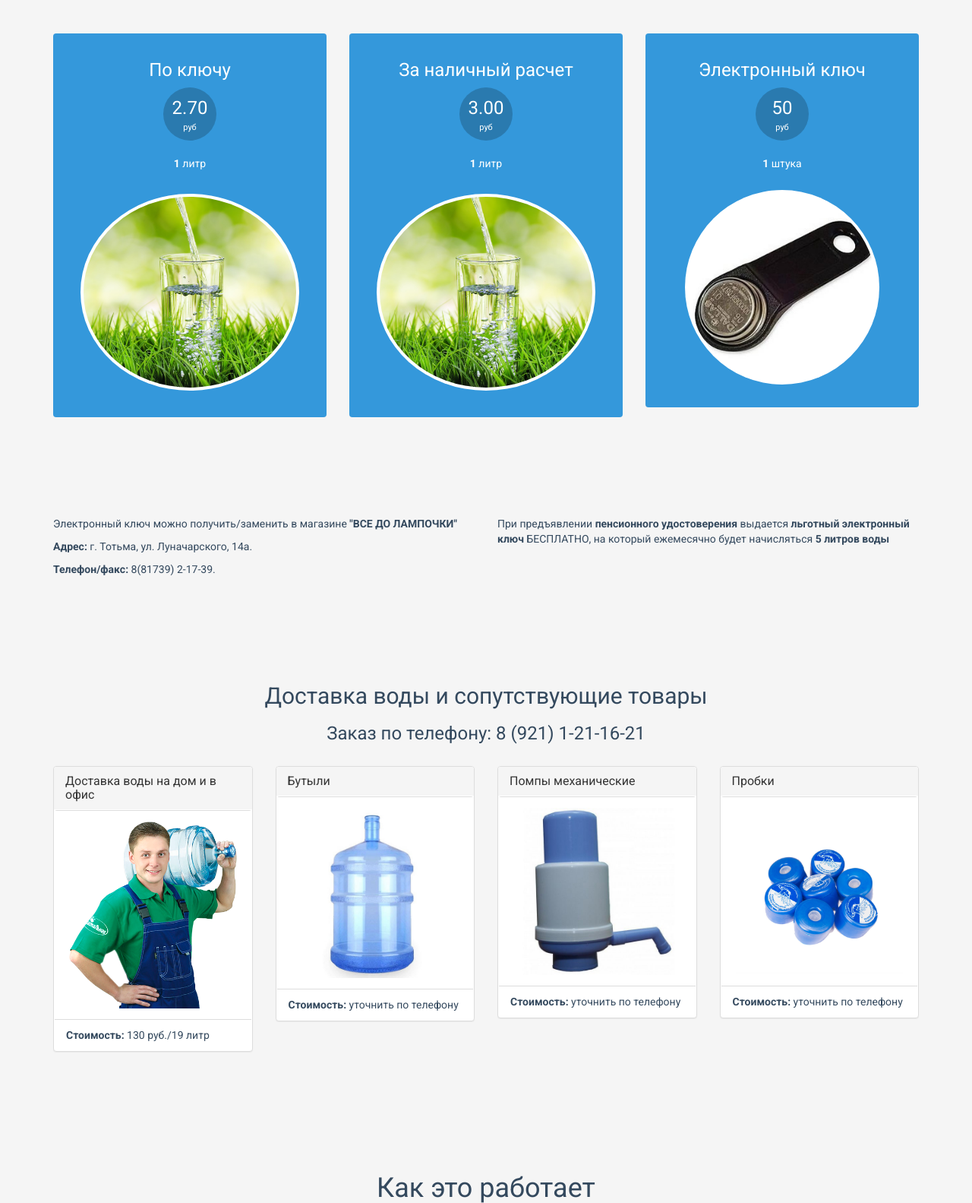
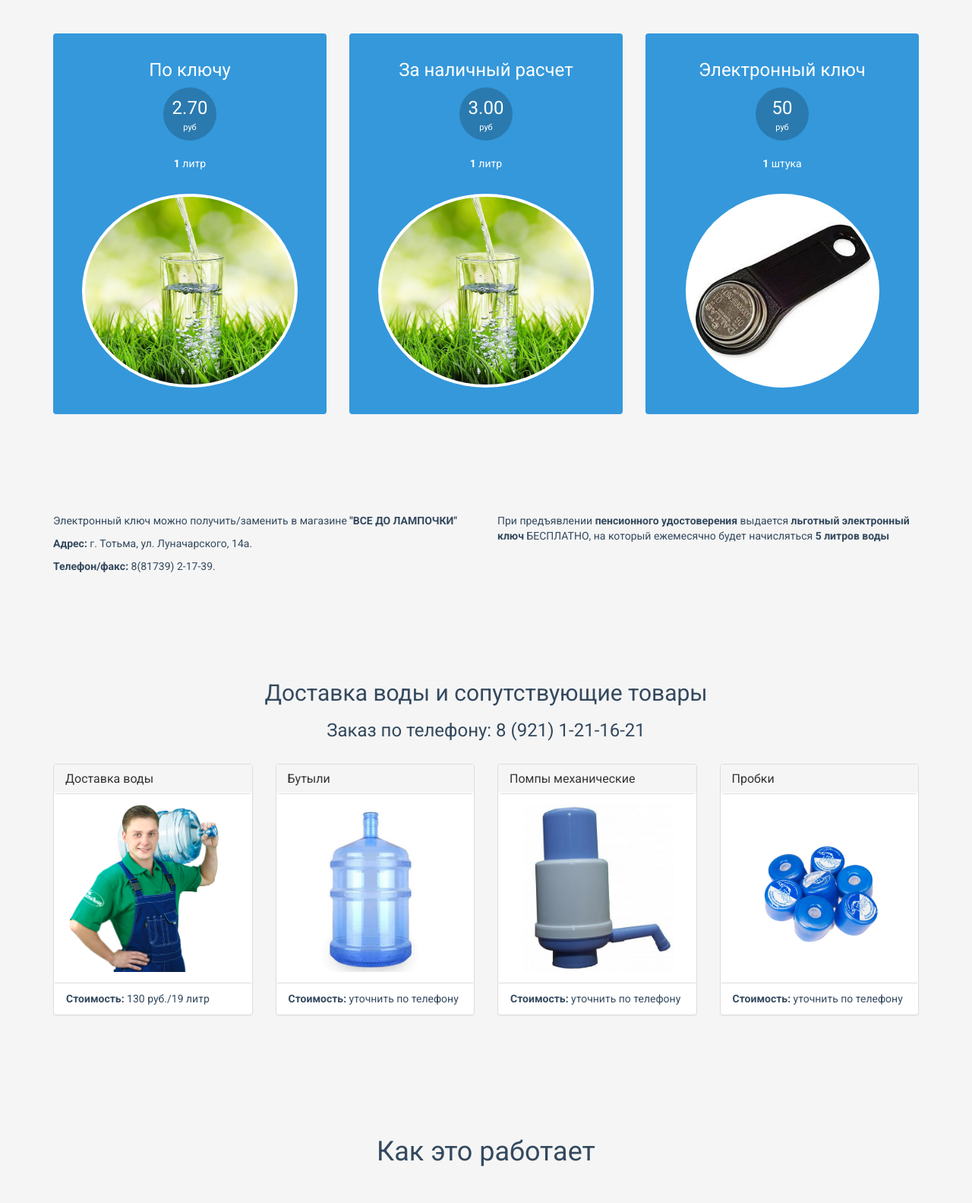
Before and after one commit to mmasterenko/voda-vashe, a Django app: page / in a window 1280 px wide. Shown: the part 1264-2847 px from the top of the page at 76% size. Run offline with Django 3.2, Linux system fonts and the light colour scheme; some libraries are stand-ins or nearby versions.

Commit message:
:wrench: css fixes

```diff
--- a/voda/static/voda/css/main.css
+++ b/voda/static/voda/css/main.css
@@ -1100,3 +1100,11 @@ ul.faq li > div h3 {
   max-width: 225px;
   max-height: 225px;
 }
+
+#delivery .panel img {
+  max-height: 228px;
+}
+
+#pricing .plan img {
+  max-height: 255px;
+}
--- a/voda/templates/voda/base.html
+++ b/voda/templates/voda/base.html
@@ -33,7 +33,7 @@
                     <span class="icon-bar"></span>
                     <span class="icon-bar"></span>
                 </button>
-                <a style="color: #fff;" class="navbar-brand" href="index.html">
+                <a style="color: #fff;" class="navbar-brand" href="{% url 'voda:home' %}">
                 <img style="height: 45px" src="{% static 'voda/images2/logos/logo1.png' %}" alt="logo">
                 Вода - ваше здоровье !
                 </a>
--- a/voda/templates/voda/index.html
+++ b/voda/templates/voda/index.html
@@ -157,7 +157,7 @@
                         </li>
                         <br>
                         <li>
-                            <img style="width: 80%; height: 80%" class="img-responsive img-thumbnail img-circle" src="{% static 'voda/images2/clear_water.jpg' %}" alt="" >
+                            <img class="img-responsive img-thumbnail img-circle" src="{% static 'voda/images2/clear_water.jpg' %}" alt="" >
                         </li>
                     </ul>
                 </div><!--/.col-md-3-->
@@ -178,7 +178,7 @@
                         </li>
                         <br>
                         <li>
-                            <img style="width: 80%; height: 80%" class="img-responsive img-thumbnail img-circle" src="{% static 'voda/images2/clear_water.jpg' %}" alt="" >
+                            <img class="img-responsive img-thumbnail img-circle" src="{% static 'voda/images2/clear_water.jpg' %}" alt="" >
                         </li>
                     </ul>
                 </div><!--/.col-md-3-->
@@ -198,8 +198,8 @@
                             <strong>1</strong> штука
                         </li>
                         <br>
-                        <li style="padding: 0 20px">
-                            <img style="width: 80%; height: 80%" class="img-responsive img-thumbnail img-circle" src="{% static 'voda/images2/key3.jpg' %}" alt="" >
+                        <li>
+                            <img class="img-responsive img-thumbnail img-circle" src="{% static 'voda/images2/key3.jpg' %}" alt="" >
                         </li>
                     </ul>
                 </div><!--/.col-md-3-->
@@ -236,7 +236,7 @@
                             <div class="panel-heading">
                                 <h4 class="panel-title">
                                     <a class="accordion-toggle" data-parent="">
-                                        Доставка воды на дом и в офис
+                                        Доставка воды
                                     </a>
                                 </h4>
                             </div>
@@ -381,11 +381,11 @@
                                 <div class="container">
                                     <div class="row">
                                         <div class="col-md-6 text-right">
-                                            <p><img class="i225x225 img-responsive img-thumbnail img-square" src="{% static 'voda/images2/imgs_old/idea2.jpg' %}" alt="" ></p>
+                                            <h2>Мы сегодня</h2>
+                                            <p>В данный момент сеть социальных автоматов по продаже питьевой воды реализована в г. Тотьма. Ведется активная работа по ее расширению.</p>
                                         </div>
                                         <div class="col-md-6">
-                                            <h2>Мы сегодня</h2>
-                                            <p>В данный момент сеть социальных автоматов по продаже питьевой воды реализована в г. Тотьма. Ведется активная работа по ее расширению.</p>
+                                            <p><img class="i225x225 img-responsive img-thumbnail img-square" src="{% static 'voda/images2/imgs_old/idea2.jpg' %}" alt="" ></p>
                                         </div>
                                     </div>
                                 </div>
@@ -407,11 +407,11 @@
                                 <div class="container">
                                     <div class="row">
                                         <div class="col-md-6 text-right">
-                                            <p><img class="i225x225 img-responsive img-thumbnail img-square" src="{% static 'voda/images2/imgs_old/idea4.jpg' %}" alt="" ></p>
-                                        </div>
-                                        <div class="col-md-6 text-left">
                                             <h2>Современные технологии</h2>
                                             <p>Использование современных технологий и высокий уровень автоматизации в процессах производства, продажи питьевой воды позволяет обеспечить нашу продукцию минимальными ценами.</p>
+                                        </div>
+                                        <div class="col-md-6">
+                                            <p><img class="i225x225 img-responsive img-thumbnail img-square" src="{% static 'voda/images2/imgs_old/idea4.jpg' %}" alt="" ></p>
                                         </div>
                                     </div>
                                 </div>
--- a/voda/templates/voda/where.html
+++ b/voda/templates/voda/where.html
@@ -123,30 +123,35 @@
                             <p>г. Тотьма, ул. Луначарского, д.65</p>
                         </a>
                     </li>
+                    <br>
                     <li>
                         <a href="#">
                             <span class="number">2</span>
                             <p>г. Тотьма, ул. Садовая, д.37</p>
                         </a>
                     </li>
+                    <br>
                     <li>
                         <a href="#">
                             <span class="number">3</span>
                             <p>г. Тотьма, ул. Ворошилова, д.11</p>
                         </a>
                     </li>
+                    <br>
                     <li>
                         <a href="#">
                             <span class="number">4</span>
                             <p>г. Тотьма, ул. Механизаторов, д.2А</p>
                         </a>
                     </li>
+                    <br>
                     <li>
                         <a href="#">
                             <span class="number">5</span>
                             <p>г. Тотьма, пер. Северный, д.7А</p>
                         </a>
                     </li>
+                    <br>
                     <li>
                         <a href="#">
                             <span class="number">6</span>
```
